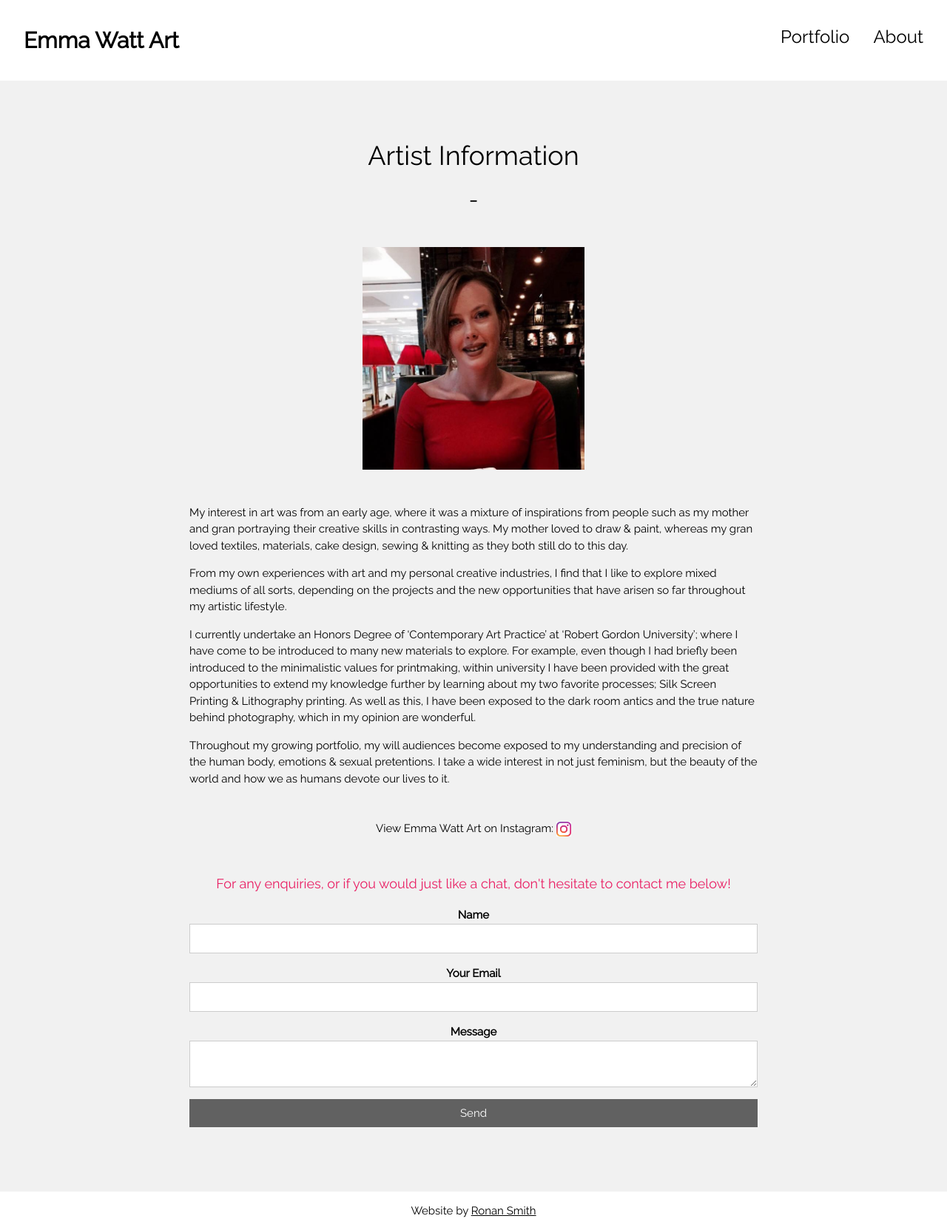
After one commit to RonanS96/EmmaWattArt, a PHP site: page /about.php in a window 1280 px wide. The commit adds this page. Shown: the whole page at 74% size. Run offline with PHP 8.4, Linux system fonts and the light colour scheme.

Commit message:
About me section now filled.

```diff
--- a/Portfolio/commissions.html
+++ b/Portfolio/commissions.php
@@ -19,9 +19,9 @@
   <body>
     <!-- Header -->
     <header class="w3-container w3-xlarge w3-padding-24">
-      <a href="../home.html" class="w3-left w3-button w3-white" id="title"><b>Emma Watt Art</b></a>
-      <a href="../about.html" class="w3-right w3-button w3-white">About</a>
-      <a href="../portfolio.html" class="w3-right w3-button w3-white">Portfolio</a>
+      <a href="../home.php" class="w3-left w3-button w3-white" id="title"><b>Emma Watt Art</b></a>
+      <a href="../about.php" class="w3-right w3-button w3-white">About</a>
+      <a href="../portfolio.php" class="w3-right w3-button w3-white">Portfolio</a>
     </header>
 
     <footer class="w3-light-grey w3-padding-64 w3-center" id="about">
--- a/Portfolio/mixed_media.html
+++ b/Portfolio/mixed_media.php
@@ -19,9 +19,9 @@
   <body>
     <!-- Header -->
     <header class="w3-container w3-xlarge w3-padding-24">
-      <a href="../home.html" class="w3-left w3-button w3-white" id="title"><b>Emma Watt Art</b></a>
-      <a href="../about.html" class="w3-right w3-button w3-white">About</a>
-      <a href="../portfolio.html" class="w3-right w3-button w3-white">Portfolio</a>
+      <a href="../home.php" class="w3-left w3-button w3-white" id="title"><b>Emma Watt Art</b></a>
+      <a href="../about.php" class="w3-right w3-button w3-white">About</a>
+      <a href="../portfolio.php" class="w3-right w3-button w3-white">Portfolio</a>
     </header>
 
     <footer class="w3-light-grey w3-padding-64 w3-center" id="about">
--- a/Portfolio/photography.html
+++ b/Portfolio/photography.php
@@ -19,9 +19,9 @@
   <body>
     <!-- Header -->
     <header class="w3-container w3-xlarge w3-padding-24">
-      <a href="../home.html" class="w3-left w3-button w3-white" id="title"><b>Emma Watt Art</b></a>
-      <a href="../about.html" class="w3-right w3-button w3-white">About</a>
-      <a href="../portfolio.html" class="w3-right w3-button w3-white">Portfolio</a>
+      <a href="../home.php" class="w3-left w3-button w3-white" id="title"><b>Emma Watt Art</b></a>
+      <a href="../about.php" class="w3-right w3-button w3-white">About</a>
+      <a href="../portfolio.php" class="w3-right w3-button w3-white">Portfolio</a>
     </header>
 
     <footer class="w3-light-grey w3-padding-64 w3-center" id="about">
--- a/Portfolio/printmaking.html
+++ b/Portfolio/printmaking.php
@@ -19,9 +19,9 @@
   <body>
     <!-- Header -->
     <header class="w3-container w3-xlarge w3-padding-24">
-      <a href="../home.html" class="w3-left w3-button w3-white" id="title"><b>Emma Watt Art</b></a>
-      <a href="../about.html" class="w3-right w3-button w3-white">About</a>
-      <a href="../portfolio.html" class="w3-right w3-button w3-white">Portfolio</a>
+      <a href="../home.php" class="w3-left w3-button w3-white" id="title"><b>Emma Watt Art</b></a>
+      <a href="../about.php" class="w3-right w3-button w3-white">About</a>
+      <a href="../portfolio.php" class="w3-right w3-button w3-white">Portfolio</a>
     </header>
 
     <footer class="w3-light-grey w3-padding-64 w3-center" id="about">
--- /dev/null
+++ b/about.php
@@ -0,0 +1,92 @@
+<!-- Emma Watt Art - About Page.
+  -->
+<!DOCTYPE html>
+<html>
+  <head>
+    <title>Emma Watt Art - About</title>
+    <meta charset="UTF-8">
+    <meta name="viewport" content="width=device-width, initial-scale=1">
+    <link rel="stylesheet" href="w3.css">
+    <link href="https://fonts.googleapis.com/css?family=Raleway" rel="stylesheet" type="text/css">
+    <style>
+      body {font-family: "Raleway", Arial, sans-serif}
+      footer {font-family: "Raleway", Arial, sans-serif}
+      #title{font-family: "Raleway", Arial, sans-serif; font-size: 30px;}
+      .w3-row img {margin-bottom: -8px}
+    </style>
+  </head>
+  <body>
+    <?php
+      session_start();
+    ?>
+    <!-- Header -->
+    <header class="w3-container w3-xlarge w3-padding-24">
+      <a href="home.php" class="w3-left w3-button w3-white" id="title"><b>Emma Watt Art</b></a>
+      <a class="w3-right w3-button w3-white">About</a>
+      <a href="portfolio.php" class="w3-right w3-button w3-white">Portfolio</a>
+    </header>
+
+    <!-- Footer / About Section -->
+    <footer class="w3-light-grey w3-padding-64 w3-center" id="about">
+      <h1 style="font-family: Raleway">Artist Information</h1>
+      <h2 style="font-family: Raleway">-</h2>
+      <img src="images/Shambles2.jpg" class="w3-image w3-padding-32" width="300" height="300">
+      <form method="post" name="emailform" style="margin:auto;width:60%" action="PHP/email.php" target="_blank">
+        <p align="left">
+          My interest in art was from an early age, where it was a mixture of inspirations from people such as my mother and
+          gran portraying their creative skills in contrasting ways. My mother loved to draw & paint, whereas my gran loved
+          textiles, materials, cake design, sewing & knitting as they both still do to this day.
+        </p>
+        <p align="left">
+          From my own experiences with art and my personal creative industries, I find that I like to explore mixed mediums of
+          all sorts, depending on the projects and the new opportunities that have arisen so far throughout my artistic lifestyle.
+        </p>
+        <p align="left">
+          I currently undertake an Honors Degree of ‘Contemporary Art Practice’ at ‘Robert Gordon University’; where I have come
+          to be introduced to many new materials to explore. For example, even though I had briefly been introduced to the
+          minimalistic values for printmaking, within university I have been provided with the great opportunities to extend
+          my knowledge further by learning about my two favorite processes; Silk Screen Printing & Lithography printing.
+          As well as this, I have been exposed to the dark room antics and the true nature behind photography, which in my opinion
+          are wonderful.
+        </p>
+        <p align="left">
+          Throughout my growing portfolio, my will audiences become exposed to my understanding and precision of the human body, emotions & sexual pretentions. I take a wide interest in not just feminism, but the beauty of the world and how we as humans devote our lives to it.
+        </p>
+        <p>View Emma Watt Art on Instagram:
+          <a target="_blank" href="https://www.instagram.com/wattcap21/"><img src="images/instagram.jpg" class="w3-image w3-padding-32" width="20" height="20"></a>
+        </p>
+        <?php
+          if(!isset($_SESSION['sent']))
+          {
+            echo "<p class='w3-large w3-text-pink'>For any enquiries, or if you would just like a chat, don't hesitate to contact me below!</p>";
+          }
+          else
+          {
+              if($_SESSION['sent'] == true)
+              {
+                  echo "<p class='w3-large w3-text-green'>Your message has been sent, thank you!</p>";
+              }
+              else
+              {
+                  echo "<p class='w3-large w3-text-red'>There was a problem sending your message, please try again later.</p>";
+              }
+          }
+        ?>
+        <div class="w3-section">
+          <label><b>Name</b></label>
+          <input class="w3-input w3-border" type="text" required name="Name">
+        </div>
+        <div class="w3-section">
+          <label><b>Your Email</b></label>
+          <input class="w3-input w3-border" type="email" required name="Email">
+        </div>
+        <div class="w3-section">
+          <label><b>Message</b></label>
+          <textarea class="w3-input w3-border" required name="Message"></textarea>
+        </div>
+        <button type="submit" class="w3-button w3-block w3-dark-grey">Send</button>
+      </form>
+      <br>
+    </footer>
+    <p align="center">Website by <a target="_blank" href="http://ronanjsmith.com">Ronan Smith</a></p>
+  </body>
```
Also changed, not shown: PHP/email.php (+12 -11 lines), about.html (deleted, +0 -54 lines), home.php (renamed from home.html, +6 -2 lines), index.php (renamed from index.html, +39 -6 lines), portfolio.php (renamed from portfolio.html, +6 -6 lines).
